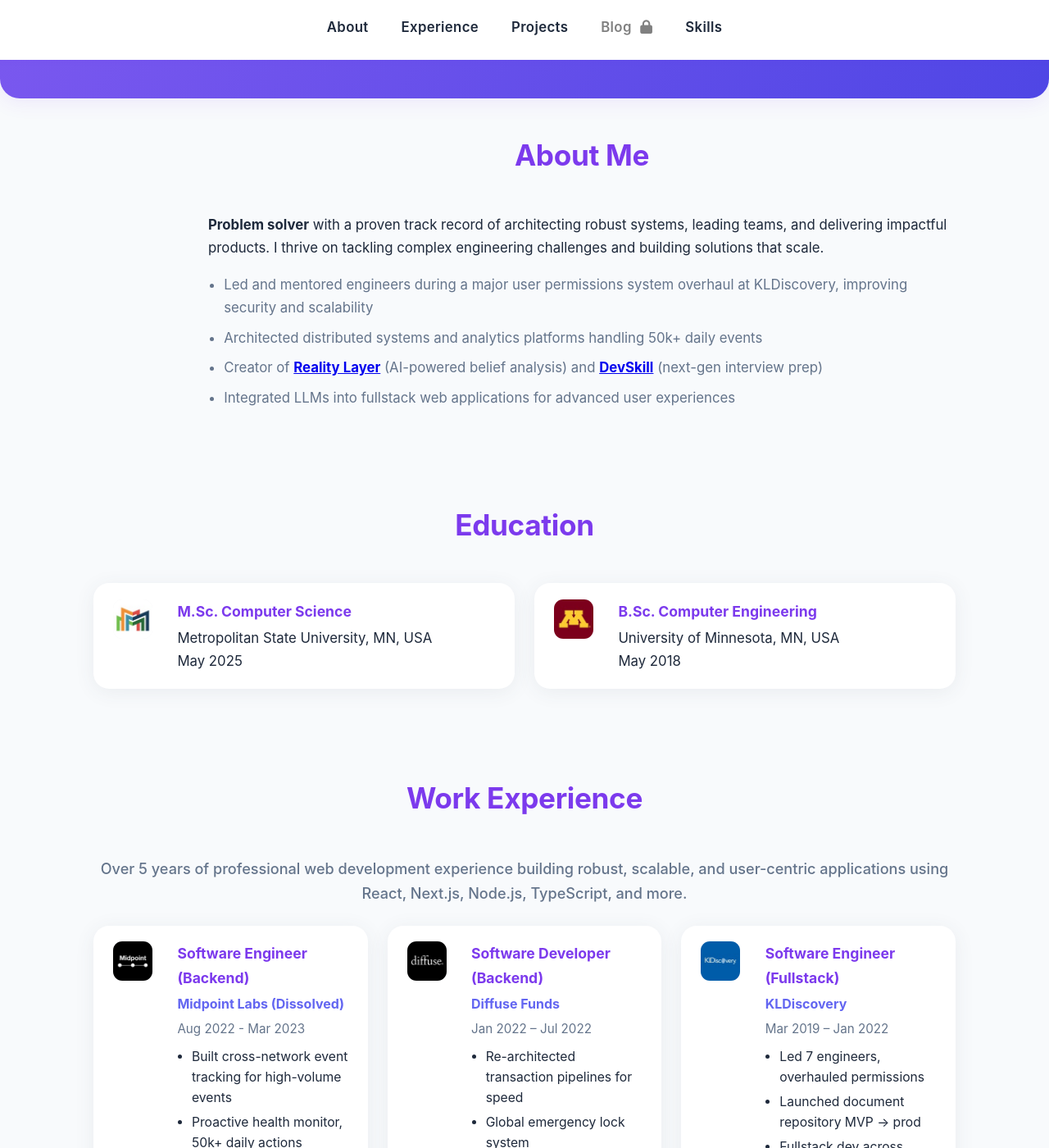
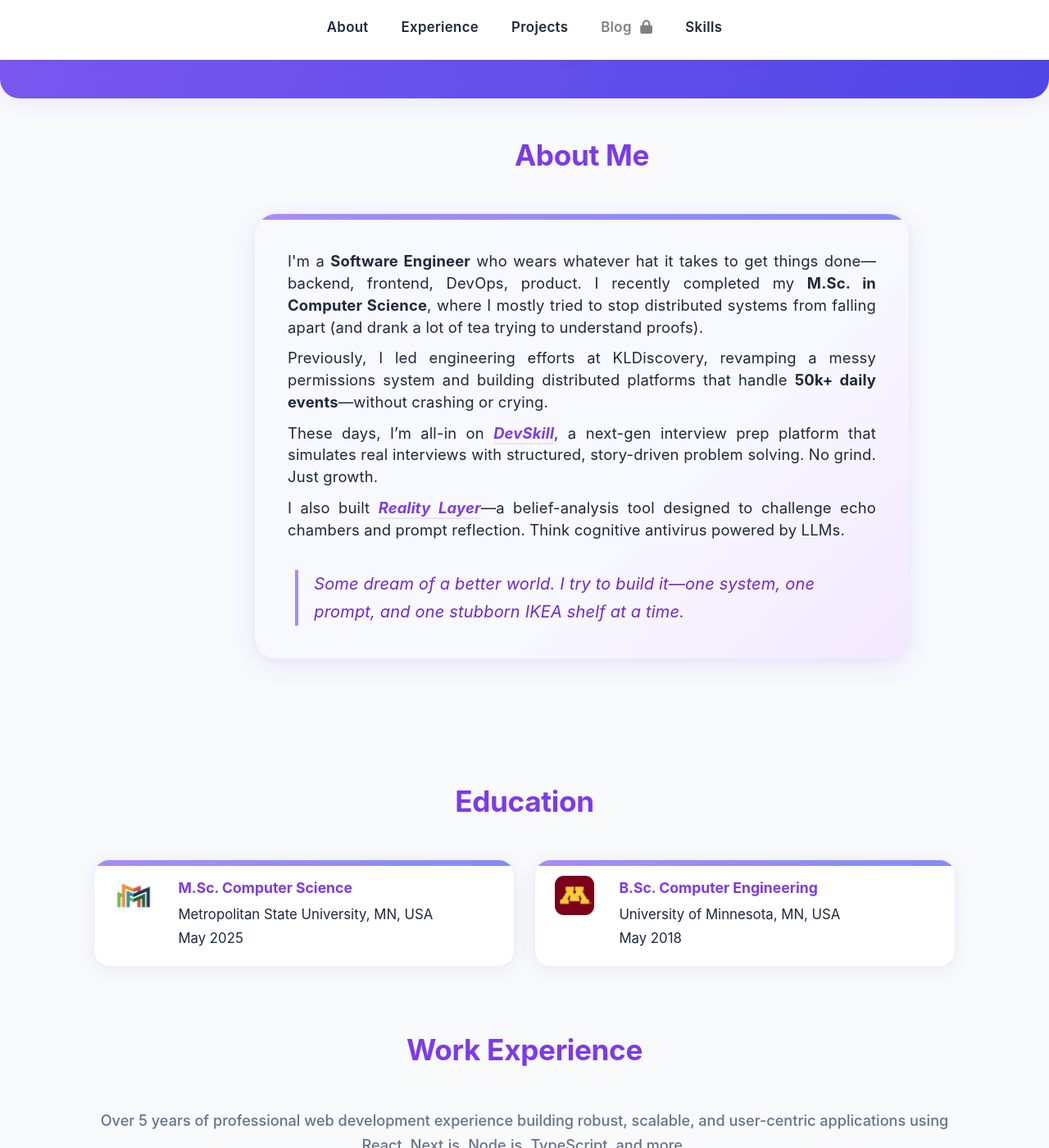
Before and after one commit to jerusan/jerusan.github.io, a Jekyll site: the page docs/index.html, which Jekyll copies as it is, in a window 1280 px wide and 1400 px high, scrolled down 229 px. Shown: the whole window at 82% size. Built offline with Jekyll 4.4.1, drawn with Linux system fonts in a browser that asks for light colours; nearby versions of some CDN libraries.

Commit message:
fix: styled better

```diff
--- a/docs/index.html
+++ b/docs/index.html
@@ -1,5 +1,6 @@
 <!DOCTYPE html>
 <html lang="en">
+
 <head>
     <meta charset="UTF-8">
     <meta name="viewport" content="width=device-width, initial-scale=1.0">
@@ -8,6 +9,7 @@
     <link rel="stylesheet" href="https://cdnjs.cloudflare.com/ajax/libs/font-awesome/6.0.0/css/all.min.css">
     <link rel="stylesheet" href="https://cdn.jsdelivr.net/gh/devicons/devicon@v2.16.0/devicon.min.css">
 </head>
+
 <body>
     <header>
         <nav>
@@ -50,14 +52,19 @@
                 </div>
                 <div class="about-content">
                     <h2>About Me</h2>
-                    <p><strong>Problem solver</strong> with a proven track record of architecting robust systems, leading teams, and delivering impactful products. I thrive on tackling complex engineering challenges and building solutions that scale.</p>
-                    <ul class="about-highlights">
-                        <li>Led and mentored engineers during a major user permissions system overhaul at KLDiscovery, improving security and scalability</li>
-                        <li>Architected distributed systems and analytics platforms handling 50k+ daily events</li>
-                        <li>Creator of <a href="https://realitylayer.xyz" target="_blank"><strong>Reality Layer</strong></a> (AI-powered belief analysis) and <a href="https://devskill.xyz" target="_blank"><strong>DevSkill</strong></a> (next-gen interview prep)</li>
-                        <li>Integrated LLMs into fullstack web applications for advanced user experiences</li>
+                    <div class="about-card">
+                        <p>I'm a <strong>Software Engineer</strong> who wears whatever hat it takes to get things done—backend, frontend, DevOps, product. I recently completed my <strong>M.Sc. in Computer Science</strong>, where I mostly tried to stop distributed systems from falling apart (and drank a lot of tea trying to understand proofs).</p>
 
-                    </ul>
+                        <p>Previously, I led engineering efforts at KLDiscovery, revamping a messy permissions system and building distributed platforms that handle <strong>50k+ daily events</strong>—without crashing or crying.</p>
+
+                        <p>These days, I’m all-in on <a href="https://devskill.xyz" target="_blank"><strong><em>DevSkill</em></strong></a>, a next-gen interview prep platform that simulates real interviews with structured, story-driven problem solving. No grind. Just growth.</p>
+
+                        <p>I also built <a href="https://realitylayer.xyz" target="_blank"><strong><em>Reality Layer</em></strong></a>—a belief-analysis tool designed to challenge echo chambers and prompt reflection. Think cognitive antivirus powered by LLMs.</p>
+
+                        <blockquote>Some dream of a better world. I try to build it—one system, one prompt, and one stubborn IKEA shelf at a time.</blockquote>
+                      </div>
+
+
                 </div>
             </div>
         </section>
@@ -67,7 +74,8 @@
                 <h2>Education</h2>
                 <div class="card-grid">
                     <div class="education-item card">
-                        <img src="assets/images/metro_state_university_logo.jpeg" alt="Metropolitan State University" class="card-icon">
+                        <img src="assets/images/metro_state_university_logo.jpeg" alt="Metropolitan State University"
+                            class="card-icon">
                         <div>
                             <h3>M.Sc. Computer Science</h3>
                             <p>Metropolitan State University, MN, USA</p>
@@ -75,7 +83,8 @@
                         </div>
                     </div>
                     <div class="education-item card">
-                        <img src="assets/images/university_of_minnesota_logo.jpeg" alt="University of Minnesota" class="card-icon">
+                        <img src="assets/images/university_of_minnesota_logo.jpeg" alt="University of Minnesota"
+                            class="card-icon">
                         <div>
                             <h3>B.Sc. Computer Engineering</h3>
                             <p>University of Minnesota, MN, USA</p>
@@ -89,7 +98,8 @@
         <section id="experience">
             <div class="container">
                 <h2>Work Experience</h2>
-                <p class="web-summary">Over 5 years of professional web development experience building robust, scalable, and user-centric applications using React, Next.js, Node.js, TypeScript, and more.</p>
+                <p class="web-summary">Over 5 years of professional web development experience building robust,
+                    scalable, and user-centric applications using React, Next.js, Node.js, TypeScript, and more.</p>
                 <div class="card-grid">
                     <div class="experience-item card">
                         <img src="assets/images/midpoint_logo.jpeg" alt="Midpoint Labs" class="card-icon">
@@ -176,13 +188,17 @@
                     <div class="skill-icon-item"><i class="devicon-csharp-plain colored"></i><span>C#</span></div>
                     <div class="skill-icon-item"><i class="devicon-cplusplus-plain colored"></i><span>C++</span></div>
                     <div class="skill-icon-item"><i class="devicon-python-plain colored"></i><span>Python</span></div>
-                    <div class="skill-icon-item"><i class="devicon-typescript-plain colored"></i><span>TypeScript</span></div>
+                    <div class="skill-icon-item"><i class="devicon-typescript-plain colored"></i><span>TypeScript</span>
+                    </div>
                     <div class="skill-icon-item"><i class="devicon-go-plain colored"></i><span>Go</span></div>
                     <div class="skill-icon-item"><i class="devicon-react-original colored"></i><span>React</span></div>
-                    <div class="skill-icon-item"><i class="devicon-angularjs-plain colored"></i><span>Angular</span></div>
+                    <div class="skill-icon-item"><i class="devicon-angularjs-plain colored"></i><span>Angular</span>
+                    </div>
                     <div class="skill-icon-item"><i class="devicon-nextjs-plain colored"></i><span>Next.js</span></div>
-                    <div class="skill-icon-item"><i class="devicon-tailwindcss-plain colored"></i><span>TailwindCSS</span></div>
-                    <div class="skill-icon-item"><i class="devicon-postgresql-plain colored"></i><span>PostgreSQL</span></div>
+                    <div class="skill-icon-item"><i
+                            class="devicon-tailwindcss-plain colored"></i><span>TailwindCSS</span></div>
+                    <div class="skill-icon-item"><i class="devicon-postgresql-plain colored"></i><span>PostgreSQL</span>
+                    </div>
                 </div>
             </div>
         </section>
@@ -194,4 +210,5 @@
         </div>
     </footer>
 </body>
+
 </html>
--- a/docs/styles.css
+++ b/docs/styles.css
@@ -139,21 +139,39 @@ section h2 {
 }
 
 /* Card Layouts */
-.education-item, .experience-item, .project-item, .skill-category {
-    background: var(--card-bg);
-    border-radius: 1.2rem;
-    box-shadow: var(--shadow);
-    padding: 2rem 2.2rem;
-    margin-bottom: 2rem;
-    transition: box-shadow 0.2s, transform 0.2s;
+.card, .education-item, .experience-item, .project-item {
+    background: linear-gradient(135deg, #f8f9ff 60%, #f3e8ff 100%);
+    box-shadow: 0 8px 32px 0 rgba(124, 58, 237, 0.10), 0 1.5px 8px 0 rgba(80, 80, 120, 0.04);
+    border-radius: 1.7rem;
+    border: 1.5px solid #ede9fe;
+    padding: 2.2rem 2rem 2rem 2rem;
+    position: relative;
+    overflow: hidden;
+    animation: aboutFadeIn 1.1s cubic-bezier(0.4, 0.2, 0.2, 1);
 }
-
-.education-item:hover, .experience-item:hover, .project-item:hover, .skill-category:hover {
-    box-shadow: 0 8px 32px 0 rgba(124, 58, 237, 0.13);
-    transform: translateY(-4px) scale(1.02);
+.card::before, .education-item::before, .experience-item::before, .project-item::before {
+    content: "";
+    display: block;
+    position: absolute;
+    top: 0; left: 0; right: 0;
+    height: 7px;
+    background: linear-gradient(90deg, #a78bfa 0%, #818cf8 100%);
+    border-top-left-radius: 1.7rem;
+    border-top-right-radius: 1.7rem;
 }
-
-.education-item h3, .experience-item h3, .project-item h3 {
+.card a, .education-item a, .experience-item a, .project-item a {
+    color: var(--primary-color);
+    font-weight: 700;
+    text-decoration: none;
+    border-bottom: 2px solid #a78bfa33;
+    transition: border-color 0.2s, color 0.2s;
+    padding-bottom: 1.5px;
+}
+.card a:hover, .education-item a:hover, .experience-item a:hover, .project-item a:hover {
+    color: var(--secondary-color);
+    border-bottom: 2px solid #818cf8;
+}
+.card h3, .education-item h3, .experience-item h3, .project-item h3 {
     color: var(--primary-color);
     font-size: 1.2rem;
     margin-bottom: 0.3rem;
@@ -307,8 +325,11 @@ footer {
         gap: 1.2rem;
     }
 
-    .education-item, .experience-item, .project-item, .skill-category {
-        padding: 1.2rem 1rem;
+    .card, .education-item, .experience-item, .project-item {
+        padding: 1.1rem 0.7rem 1.1rem 0.7rem;
+    }
+    .card::before, .education-item::before, .experience-item::before, .project-item::before {
+        height: 5px;
     }
 }
 
@@ -325,73 +346,82 @@ footer {
 
 /* About Me Section Styles */
 #about .about-card {
-    background: var(--card-bg);
-    box-shadow: var(--shadow);
-    border-radius: 1.5rem;
-    padding: 2.5rem 2.8rem;
+    background: linear-gradient(135deg, #f8f9ff 60%, #f3e8ff 100%);
+    box-shadow: 0 8px 32px 0 rgba(124, 58, 237, 0.10), 0 1.5px 8px 0 rgba(80, 80, 120, 0.04);
+    border-radius: 1.7rem;
+    border: 1.5px solid #ede9fe;
+    padding: 2.8rem 2.5rem 2.5rem 2.5rem;
     margin: 0 auto 2.5rem auto;
     max-width: 800px;
     font-size: 1.15rem;
     color: var(--text-color);
-    line-height: 1.85;
+    line-height: 1.7;
     letter-spacing: 0.01em;
-    transition: box-shadow 0.2s, transform 0.2s;
+    position: relative;
+    overflow: hidden;
+    animation: aboutFadeIn 1.1s cubic-bezier(0.4, 0.2, 0.2, 1);
 }
-#about .about-card:hover {
-    box-shadow: 0 8px 32px 0 rgba(124, 58, 237, 0.13);
-    transform: translateY(-4px) scale(1.01);
+#about .about-card::before {
+    content: "";
+    display: block;
+    position: absolute;
+    top: 0; left: 0; right: 0;
+    height: 7px;
+    background: linear-gradient(90deg, #a78bfa 0%, #818cf8 100%);
+    border-top-left-radius: 1.7rem;
+    border-top-right-radius: 1.7rem;
 }
 #about .about-card p {
-    margin-bottom: 1.5rem;
+    margin-bottom: 0.7rem;
     text-align: justify;
+    line-height: 1.45;
 }
 #about .about-card a {
     color: var(--primary-color);
     font-weight: 700;
-    text-decoration: underline;
-    transition: color 0.2s;
+    text-decoration: none;
+    border-bottom: 2px solid #a78bfa33;
+    transition: border-color 0.2s, color 0.2s;
+    padding-bottom: 1.5px;
 }
 #about .about-card a:hover {
     color: var(--secondary-color);
-}
-#about .about-card strong {
-    color: var(--primary-color);
-    font-weight: 700;
-}
-#about .about-card em {
-    font-style: italic;
-    color: var(--secondary-color);
+    border-bottom: 2px solid #818cf8;
 }
 #about .about-card blockquote {
     font-style: italic;
-    color: #454547;
-    padding-left: 0;
-    margin: 32px auto 0 auto;
+    color: #6d28d9;
+    padding-left: 1.2rem;
+    margin: 36px auto 0 auto;
     max-width: 700px;
-    font-size: 1.2rem;
-    line-height: 1.6;
+    font-size: 1.25rem;
+    line-height: 1.7;
     font-family: 'Inter', serif;
-    text-align: center;
+    text-align: left;
     background: none;
-    border: none;
+    border-left: 4px solid #a78bfa;
+    border-radius: 0 0.7rem 0.7rem 0;
     position: relative;
+    box-shadow: none;
 }
 #about .about-card blockquote::before {
-    content: "\201C";
-    font-size: 2.5rem;
-    color: var(--primary-color);
-    position: absolute;
-    left: 50%;
-    top: -18px;
-    transform: translateX(-50%);
-    line-height: 1;
-    font-family: serif;
-    opacity: 0.25;
+    content: none;
+}
+@keyframes aboutFadeIn {
+    from { opacity: 0; transform: translateY(30px) scale(0.98); }
+    to { opacity: 1; transform: none; }
 }
 @media (max-width: 600px) {
     #about .about-card {
-        padding: 1.2rem 0.7rem;
+        padding: 1.2rem 0.7rem 1.1rem 0.7rem;
         font-size: 1rem;
+    }
+    #about .about-card::before {
+        height: 5px;
+    }
+    #about .about-card blockquote {
+        font-size: 1.08rem;
+        padding-left: 0.7rem;
     }
 }
 
```
Also changed, not shown: other parts of docs/index.html (+4 -2 lines), 3 other files.
